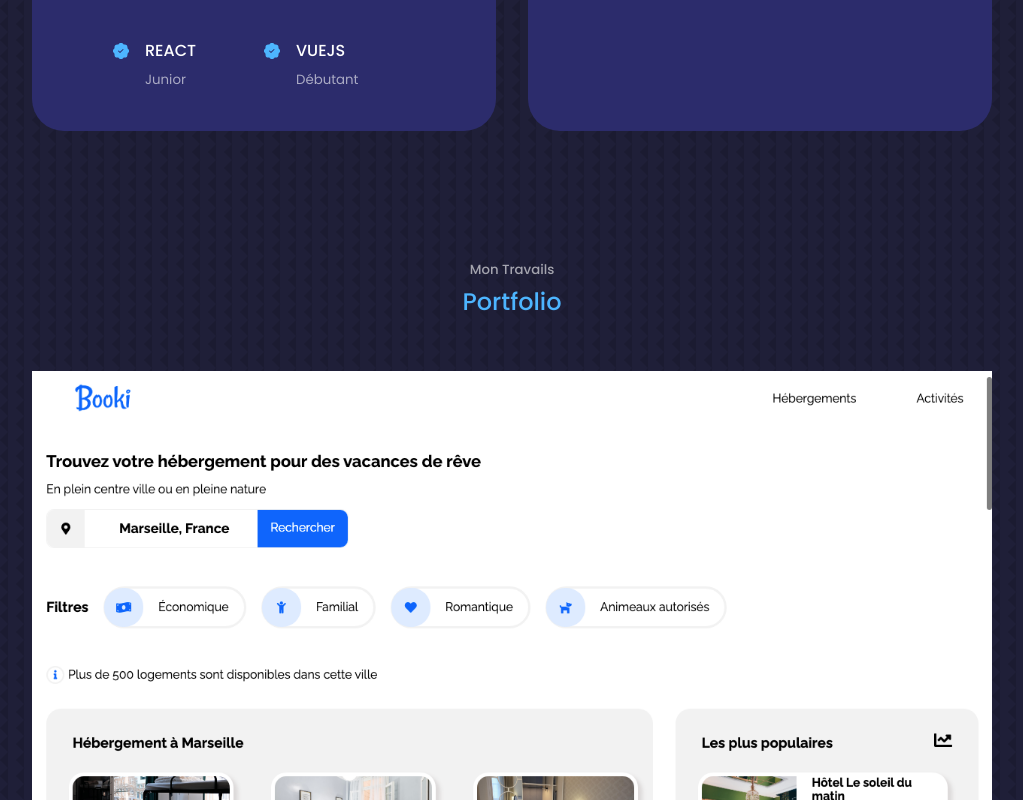
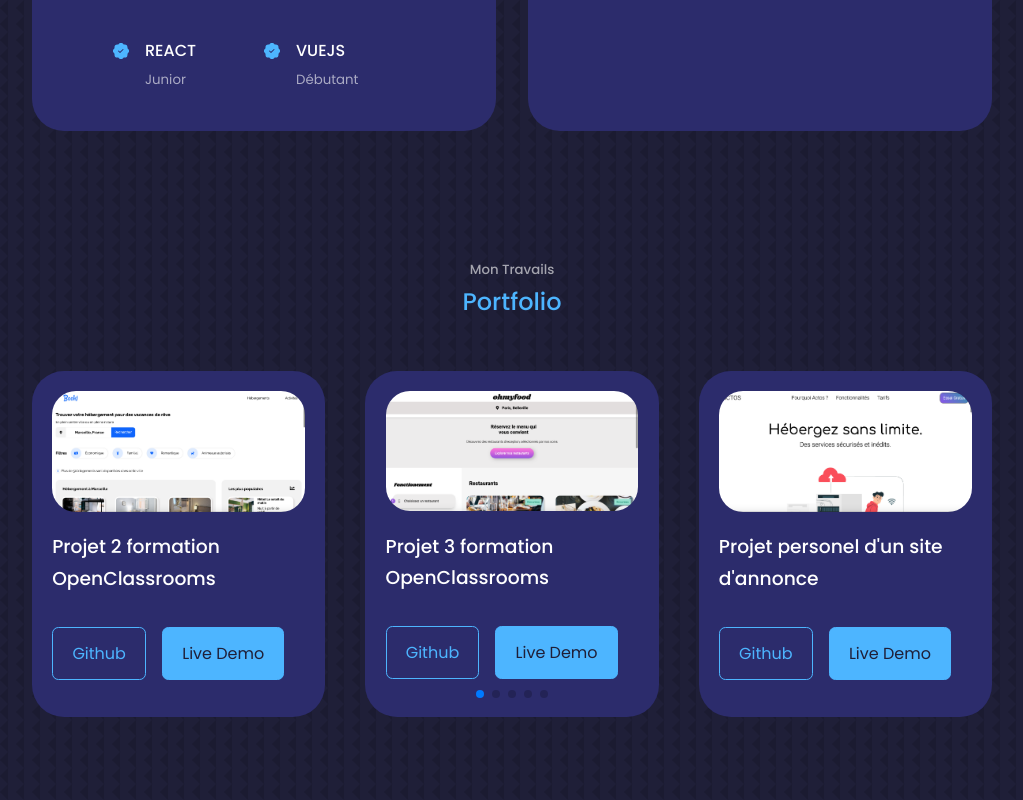
Before and after one commit to julescynamon/cv_portfolio, a React (Create React App) app: page / in a window 1280 px wide. Shown: the part 2000-2800 px from the top of the page, without its empty margins (128-1151 px from the left). Built offline with nearby package versions, Linux system fonts and the light colour scheme.

Commit message:
section portfolio finis

```diff
--- a/package.json
+++ b/package.json
@@ -10,6 +10,7 @@
     "react-dom": "^18.1.0",
     "react-icons": "^4.3.1",
     "react-scripts": "5.0.1",
+    "swiper": "^8.1.6",
     "web-vitals": "^2.1.4"
   },
   "scripts": {
--- a/src/App.jsx
+++ b/src/App.jsx
@@ -4,7 +4,6 @@ import Nav from './components/nav/Nav';
 import About from './components/about/About';
 import Experiences from './components/experiences/Experiences';
 import Portfolio from './components/portfolio/Portfolio';
-import Testimonials from './components/testimonials/Testimonials';
 import Contact from './components/contact/Contact';
 import Footer from './components/footer/Footer';
 
@@ -16,7 +15,6 @@ function App() {
 			<About/>
 			<Experiences/>
 			<Portfolio/>
-			<Testimonials/>
 			<Contact/>
 			<Footer/>
 		</>
--- a/src/components/nav/Nav.jsx
+++ b/src/components/nav/Nav.jsx
@@ -3,7 +3,7 @@ import "./nav.css";
 import { AiOutlineHome } from "react-icons/ai";
 import { AiOutlineUser } from "react-icons/ai";
 import { BiBookAlt } from "react-icons/bi";
-import { RiServiceLine } from "react-icons/ri";
+import { MdOutlineImageSearch } from "react-icons/md";
 import { BiMessageSquareDetail } from "react-icons/bi";
 
 const Nav = () => {
@@ -34,11 +34,11 @@ const Nav = () => {
 				<BiBookAlt />
 			</a>
 			<a
-				href='#services'
-				onClick={() => setActiveNav("#services")}
-				className={activeNav === "#services" ? "active" : ""}
+				href='#portfolio'
+				onClick={() => setActiveNav("#portfolio")}
+				className={activeNav === "#portfolio" ? "active" : ""}
 			>
-				<RiServiceLine />
+				<MdOutlineImageSearch />
 			</a>
 			<a
 				href='#contact'
--- a/src/components/portfolio/Portfolio.jsx
+++ b/src/components/portfolio/Portfolio.jsx
@@ -7,6 +7,67 @@ import Projet4 from '../../assets/projet4.png';
 import Projet5 from '../../assets/projet5.png';
 import Projet6 from '../../assets/projet6.png';
 import Projet7 from '../../assets/projet7.png';
+// import Swiper core and required modules
+import {  Pagination } from 'swiper';
+
+import { Swiper, SwiperSlide } from 'swiper/react';
+
+// Import Swiper styles
+import 'swiper/css';
+import 'swiper/css/pagination';
+
+
+const data = [
+	{
+		id: 1,
+		image: Projet1,
+		title: "Projet 2 formation OpenClassrooms",
+		github: "https://github.com/julescynamon/BoookiProject.github.io",
+		demo: "https://julescynamon.github.io/BoookiProject.github.io/",
+	},
+	{
+		id: 2,
+		image: Projet2,
+		title: "Projet 3 formation OpenClassrooms",
+		github: "https://github.com/julescynamon/CYNAMONJules_3_19102021",
+		demo: " https://julescynamon.github.io/CYNAMONJules_3_19102021/",
+	},
+	{
+		id: 3,
+		image: Projet3,
+		title: "Projet personel d'un site d'annonce ",
+		github: "https://github.com/julescynamon/siteD-annonce",
+		demo: " https://julescynamon.github.io/siteD-annonce/",
+	},
+	{
+		id: 4,
+		image: Projet4,
+		title: "Projet personel Site d'annonces immobilières",
+		github: "https://github.com/julescynamon/AgenceImmobili-re",
+		demo: "https://julescynamon.github.io/AgenceImmobili-re/",
+	},
+	{
+		id: 5,
+		image: Projet5,
+		title: "Projet personel Site pour une salle de sport",
+		github: "https://github.com/julescynamon/Site-de-salle-de-sport",
+		demo: "https://julescynamon.github.io/Site-de-salle-de-sport/",
+	},
+	{
+		id: 6,
+		image: Projet6,
+		title: "Projet personel de Visualiseur audio en JS",
+		github: "https://github.com/julescynamon/visualiseurAudio",
+		demo: "https://julescynamon.github.io/visualiseurAudio/",
+	},
+	{
+		id: 7,
+		image: Projet7,
+		title: "Projet personel du jeux Space Invader",
+		github: "https://github.com/julescynamon/SpaceInvaders",
+		demo: "https://julescynamon.github.io/SpaceInvaders/",
+	},
+];
 
 const Portfolio = () => {
 	return (
@@ -14,27 +75,43 @@ const Portfolio = () => {
 			<h5>Mon Travails</h5>
 			<h2>Portfolio</h2>
 
-			<div className='container portfolio__container'>
-				<article className='portfolio__item'>
+			<Swiper
+				modules={[Pagination]}
+				spaceBetween={40}
+				slidesPerView={3}
+				navigation
+				pagination={{ clickable: true }}
+				className='container portfolio__container'
+			>
+				{data.map(({ id, image, title, github, demo }) => {
+					return (
+						<SwiperSlide key={id} className='portfolio__item'>
 							<div className='portfolio__item-image'>
-						<img src={Projet1} alt="" />
+								<img src={image} alt='' />
 							</div>
-						<h3>
-							Transformez une maquette en site web avec HTML et
-							CSS
-						</h3>
+							<h3>{title}</h3>
+							<div className='portfolio__item-cta'>
 								<a
-							href='https://github.com/julescynamon/BoookiProject.github.io'
+									href={github}
 									className='btn'
+									target='_blank'
+									rel='noreferrer'
 								>
 									Github
 								</a>
 								<a
-							href='https://julescynamon.github.io/BoookiProject.github.io/'
+									href={demo}
 									className='btn btn-primary'
-						>Live Demo</a>
-				</article>
+									target='_blank'
+									rel='noreferrer'
+								>
+									Live Demo
+								</a>
 							</div>
+						</SwiperSlide>
+					);
+				})}
+			</Swiper>
 		</section>
 	);
 }
--- a/src/components/portfolio/portfolio.css
+++ b/src/components/portfolio/portfolio.css
@@ -0,0 +1,58 @@
+.portfolio__container {
+    display: grid;
+    grid-template-columns: repeat(3, 1fr);
+    gap: 2.5rem;
+    padding-bottom: 4rem;
+}
+
+.portfolio__item {
+    background: var(--color-bg-variant);
+    padding: 1.2rem;
+    border-radius: 2rem;
+    border: 1px solid transparent;
+    transition: var(--transition);
+}
+
+.portfolio__item:hover {
+    border-color: var(--color-primary-variant);
+    background: transparent;
+}
+
+.portfolio__item-image {
+    border-radius: 1.5rem;
+    overflow: hidden;
+}
+
+.portfolio__item h3 {
+    margin: 1.2rem 0 2rem;
+}
+
+.portfolio__item-cta {
+    display: flex;
+    gap: 1rem;
+    margin-bottom: 1rem;
+}
+
+.swiper-pagination .swiper-pagination-bullets {
+    background: var(--color-primary);
+    bottom: 4rem;
+}
+
+/*--------------------------- Media queries (ecran moyen)---------------------------*/
+
+@media screen and (max-width: 1024px) {
+    .portfolio__container{
+        grid-template-columns: 1fr;
+        gap: 1.2rem;
+    }
+}
+
+
+/*--------------------------- Media queries (ecran petit)---------------------------*/
+
+@media screen and (max-width: 600px) {
+    .portfolio__container{
+        grid-template-columns: 1fr;
+        gap: 1rem;
+    }
+}
--- a/src/components/testimonials/Testimonials.jsx
+++ /dev/null
@@ -1,12 +0,0 @@
-import React from 'react';
-import './testimonials.css';
-
-const Testimonials = () => {
-	return (
-			<section id='testimonials'>
-
-			</section>
-	)
-}
-
-export default Testimonials
```
Also changed, not shown: src/components/testimonials/testimonials.css (deleted), 1 other file (tests, documents, lock files or other folders). Lines whose indentation alone changed are shown as unchanged.
